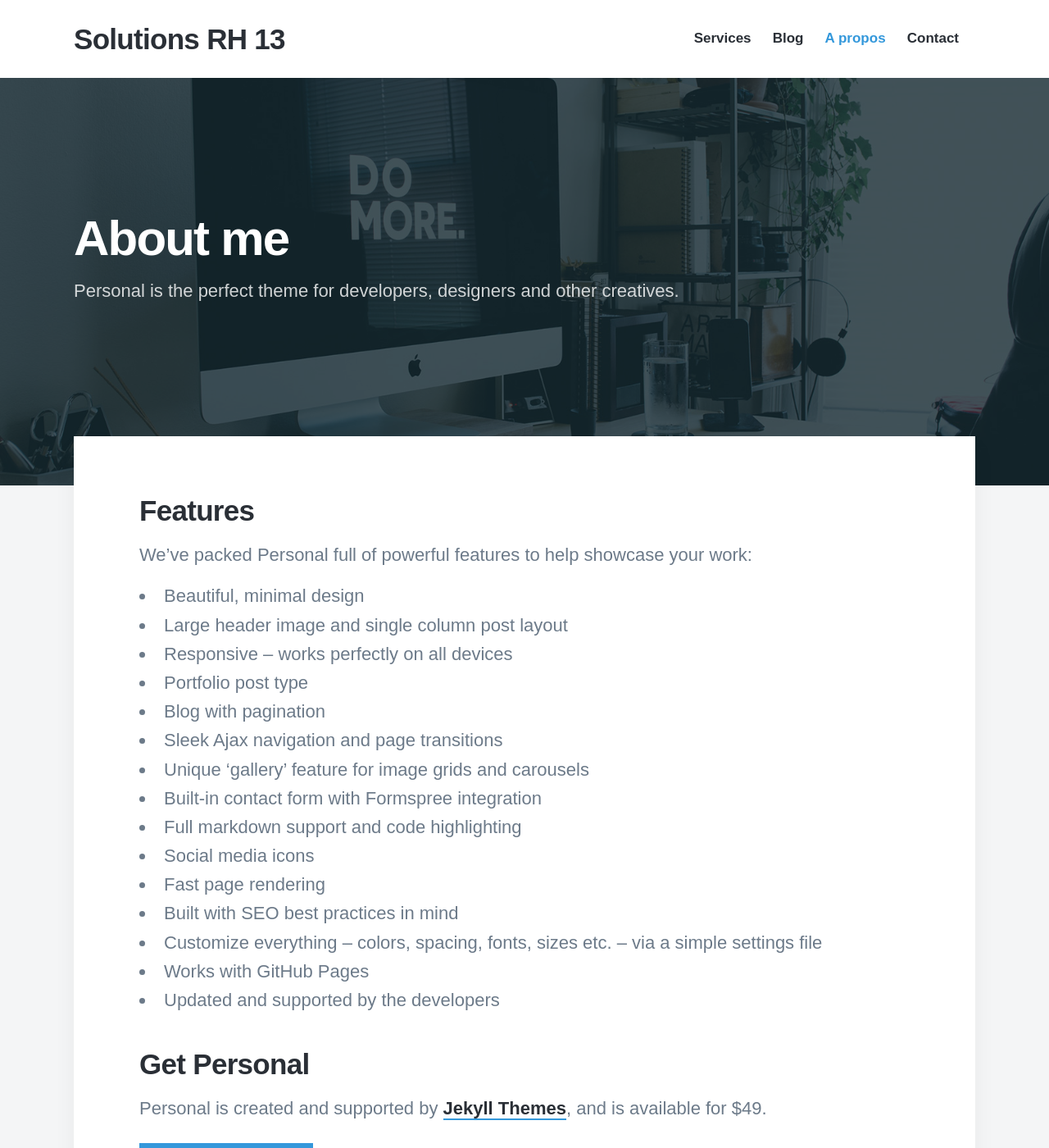
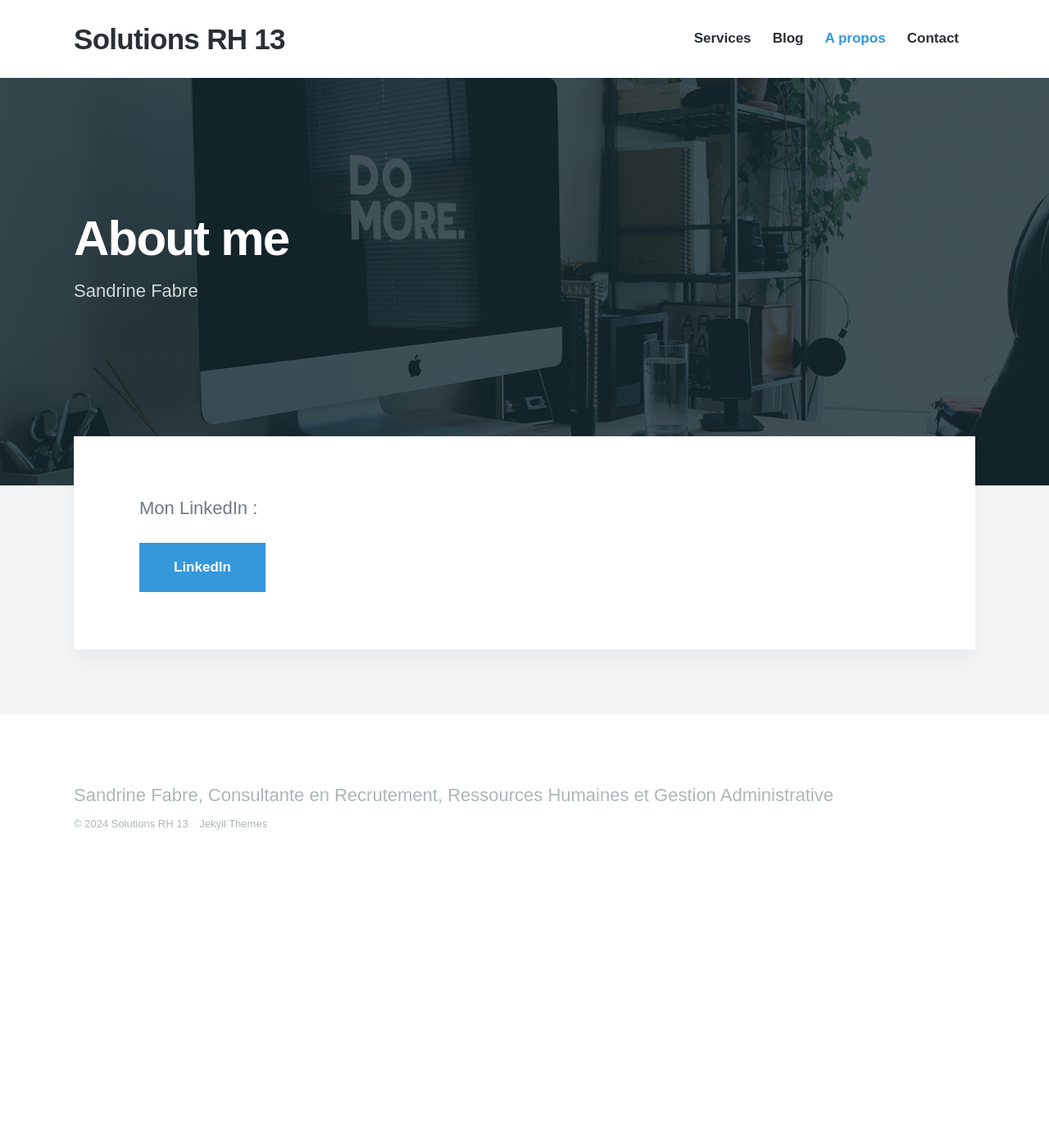
Before and after one commit to jeyries/solutionsrh13, a Jekyll site: the page built from _pages/about.md, in a window 1280 px wide and 1400 px high. Shown: the whole window at 82% size. Built offline with Jekyll 4.4.1, drawn with Linux system fonts in a browser that asks for light colours; nearby versions of some CDN libraries; some web fonts are replaced.

Commit message:
ajout LinkedIn

```diff
--- a/_pages/about.md
+++ b/_pages/about.md
@@ -1,32 +1,10 @@
 ---
 title: About me
-subtitle: Personal is the perfect theme for developers, designers and other creatives.
-description: Personal is the perfect theme for developers, designers and other creatives.
+subtitle: Sandrine Fabre
+description: Sandrine Fabre
 featured_image: /images/demo/about.jpg
 ---
 
-## Features
+Mon LinkedIn :
 
-We've packed Personal full of powerful features to help showcase your work:
-
-* Beautiful, minimal design
-* Large header image and single column post layout
-* Responsive – works perfectly on all devices
-* Portfolio post type
-* Blog with pagination
-* Sleek Ajax navigation and page transitions
-* Unique 'gallery' feature for image grids and carousels
-* Built-in contact form with Formspree integration
-* Full markdown support and code highlighting
-* Social media icons
-* Fast page rendering
-* Built with SEO best practices in mind
-* Customize everything – colors, spacing, fonts, sizes etc. – via a simple settings file
-* Works with GitHub Pages
-* Updated and supported by the developers
-
-## Get Personal
-
-Personal is created and supported by [Jekyll Themes](https://jekyllthemes.io), and is available for $49.
-
-<a href="https://jekyllthemes.io/theme/personal-website-jekyll-theme" class="button button--large">Get This Theme</a>
+<a href="https://www.linkedin.com/in/sandrinefabre/" class="button button--large">LinkedIn</a>
```
